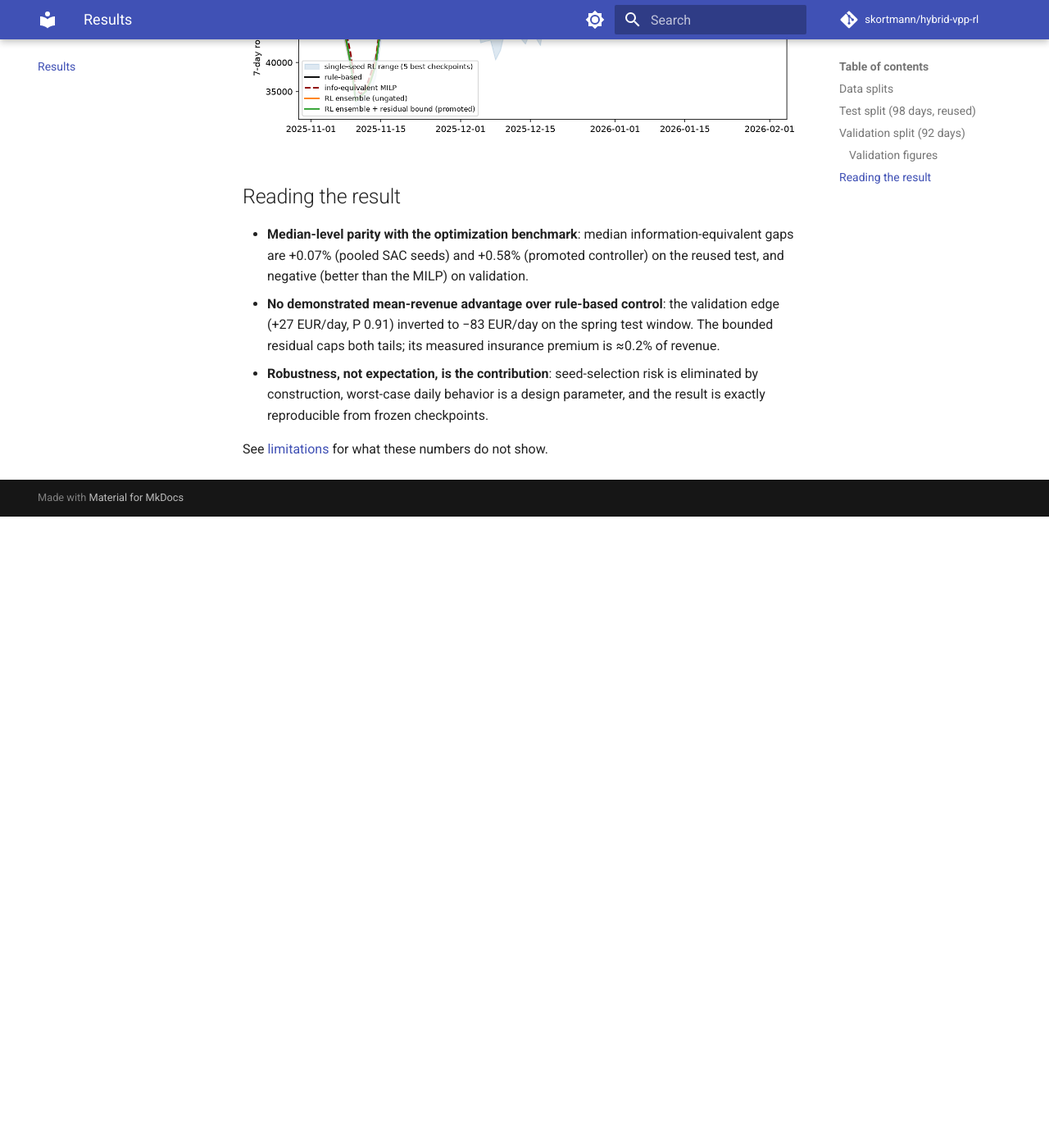
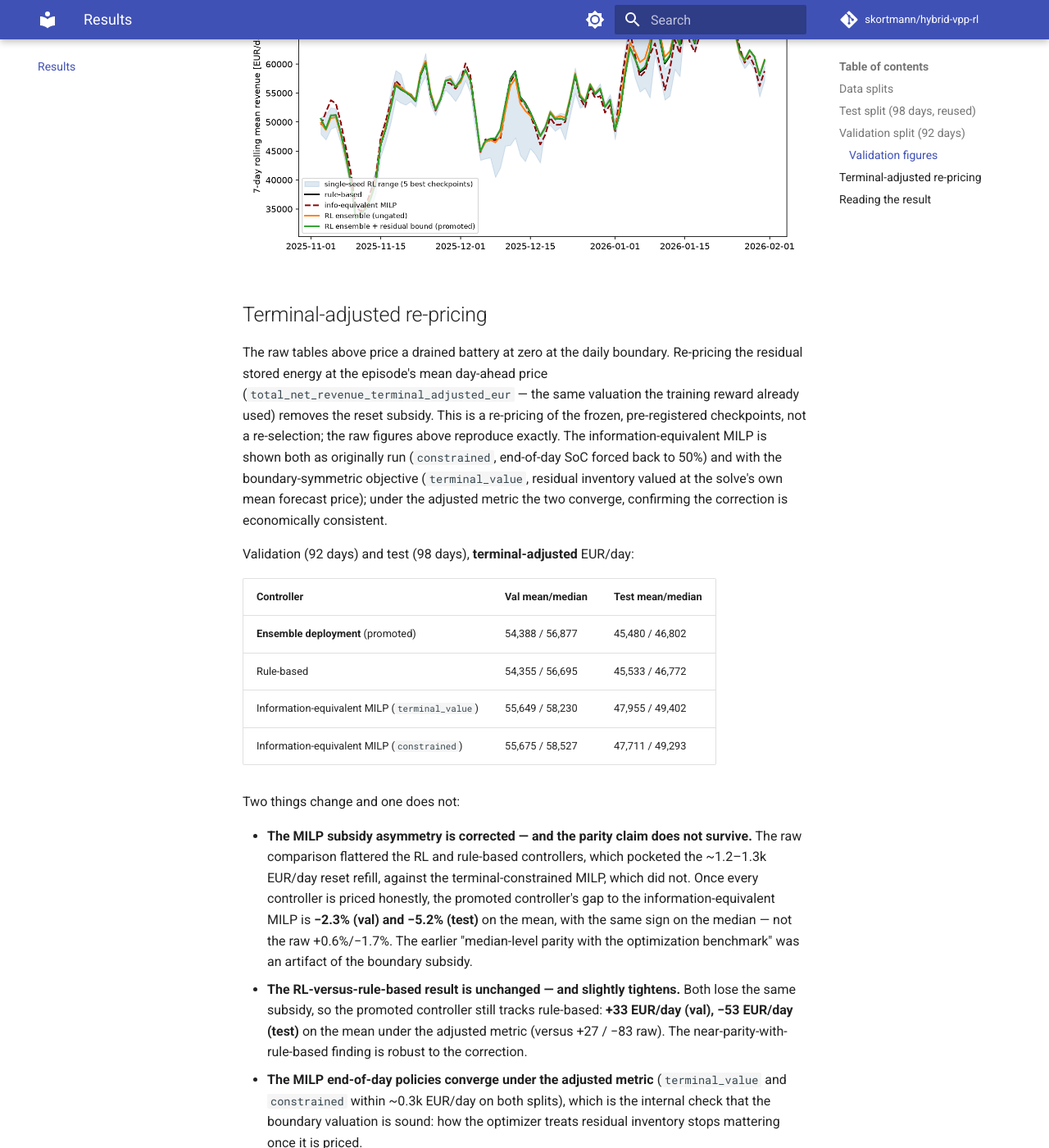
Before and after one commit to skortmann/hybrid-vpp-rl, an MkDocs documentation site: the page built from docs/results.md, in a window 1280 px wide and 1400 px high, scrolled down 3710 px. Shown: the whole window at 82% size. Built offline with MkDocs 1.6.1 and Material for MkDocs 9.7.7, drawn with Linux system fonts in a browser that asks for light colours; comment, search, counter and statistics services are not loaded; before the commit the page ends 4340 px from its top, so only the background shows below that; some of the changed text lies outside the part shown.

Commit message:
docs: re-price results under terminal-adjusted metric
The results tables priced a drained battery at zero at the daily episode
boundary, so the raw ledger metric handed the RL and rule-based
controllers a ~1.2-1.3k EUR/day reset subsidy that the terminal-constrained
MILP never received. Re-pricing residual stored energy at the episode mean
day-ahead price (the valuation the training reward already used) removes
the subsidy on the frozen, pre-registered checkpoints.

Adds a terminal-adjusted re-pricing section with corrected validation and
test tables. The near-parity-with-rule-based result is unchanged (it
tightens slightly), but the "median-level parity with the
information-equivalent MILP" claim does not survive: the honest gap is
about 2% on validation and 5% on the reused test. The MILP end-of-day
policies (constrained vs terminal-value objective) converge under the
adjusted metric, confirming the correction is economically consistent.

```diff
--- a/docs/results.md
+++ b/docs/results.md
@@ -14,6 +14,14 @@ uv run python -m hybrid_vpp.evaluation.export_results
 The complete narrative, including all negative results, is in
 [`reports/final_study_report.md`](https://github.com/skortmann/hybrid-vpp-rl/blob/v0.2.0/reports/final_study_report.md)
 (preserved at tag `v0.2.0`).
+
+The tables below report the **raw ledger** revenue (the metric behind the
+`v0.2.0` pre-registered read-outs). Single-day episodes reset the battery
+to `soc_initial`, so this metric leaves end-of-day stored energy unpriced —
+a controller that drains the battery gets a free refill the next day. The
+[terminal-adjusted re-pricing](#terminal-adjusted-re-pricing) below removes
+that subsidy and revises the benchmark comparison accordingly; the
+raw tables are retained unchanged as the historical record.
 
 ## Data splits
 
@@ -100,16 +108,60 @@ composites.
 
 ![Rolling revenue of all controllers](assets/robust/val_rolling_revenue.png)
 
+## Terminal-adjusted re-pricing
+
+The raw tables above price a drained battery at zero at the daily boundary.
+Re-pricing the residual stored energy at the episode's mean day-ahead price
+(`total_net_revenue_terminal_adjusted_eur` — the same valuation the training
+reward already used) removes the reset subsidy. This is a re-pricing of the
+frozen, pre-registered checkpoints, not a re-selection; the raw figures above
+reproduce exactly. The information-equivalent MILP is shown both as
+originally run (`constrained`, end-of-day SoC forced back to 50%) and with
+the boundary-symmetric objective (`terminal_value`, residual inventory valued
+at the solve's own mean forecast price); under the adjusted metric the two
+converge, confirming the correction is economically consistent.
+
+Validation (92 days) and test (98 days), **terminal-adjusted** EUR/day:
+
+| Controller | Val mean/median | Test mean/median |
+|---|---|---|
+| **Ensemble deployment** (promoted) | 54,388 / 56,877 | 45,480 / 46,802 |
+| Rule-based | 54,355 / 56,695 | 45,533 / 46,772 |
+| Information-equivalent MILP (`terminal_value`) | 55,649 / 58,230 | 47,955 / 49,402 |
+| Information-equivalent MILP (`constrained`) | 55,675 / 58,527 | 47,711 / 49,293 |
+
+Two things change and one does not:
+
+* **The MILP subsidy asymmetry is corrected — and the parity claim does not
+  survive.** The raw comparison flattered the RL and rule-based controllers,
+  which pocketed the ~1.2–1.3k EUR/day reset refill, against the
+  terminal-constrained MILP, which did not. Once every controller is priced
+  honestly, the promoted controller's gap to the information-equivalent MILP
+  is **−2.3% (val) and −5.2% (test)** on the mean, with the same sign on the
+  median — not the raw +0.6%/−1.7%. The earlier "median-level parity with the
+  optimization benchmark" was an artifact of the boundary subsidy.
+* **The RL-versus-rule-based result is unchanged — and slightly tightens.**
+  Both lose the same subsidy, so the promoted controller still tracks
+  rule-based: **+33 EUR/day (val), −53 EUR/day (test)** on the mean under the
+  adjusted metric (versus +27 / −83 raw). The near-parity-with-rule-based
+  finding is robust to the correction.
+* **The MILP end-of-day policies converge under the adjusted metric**
+  (`terminal_value` and `constrained` within ~0.3k EUR/day on both splits),
+  which is the internal check that the boundary valuation is sound: how the
+  optimizer treats residual inventory stops mattering once it is priced.
+
 ## Reading the result
 
-* **Median-level parity with the optimization benchmark**: median
-  information-equivalent gaps are +0.07% (pooled SAC seeds) and +0.58%
-  (promoted controller) on the reused test, and negative (better than the
-  MILP) on validation.
+* **A modest gap to the optimization benchmark, not parity**: under the
+  terminal-adjusted metric the promoted controller trails the
+  information-equivalent MILP by ≈2% on validation and ≈5% on the reused
+  test, on both mean and median. The raw-metric parity figures (+0.07%
+  pooled, +0.58% promoted) were inflated by the daily SoC-reset subsidy.
 * **No demonstrated mean-revenue advantage over rule-based control**: the
-  validation edge (+27 EUR/day, P 0.91) inverted to −83 EUR/day on the
-  spring test window. The bounded residual caps both tails; its measured
-  insurance premium is ≈0.2% of revenue.
+  validation edge (+27 EUR/day raw, +33 adjusted; P 0.91) inverted to −83
+  EUR/day raw (−53 adjusted) on the spring test window. The bounded residual
+  caps both tails; its measured insurance premium is ≈0.2% of revenue. This
+  finding is unchanged by the correction.
 * **Robustness, not expectation, is the contribution**: seed-selection
   risk is eliminated by construction, worst-case daily behavior is a
   design parameter, and the result is exactly reproducible from frozen
```
Also changed, not shown: README.md (+12 -10 lines).
